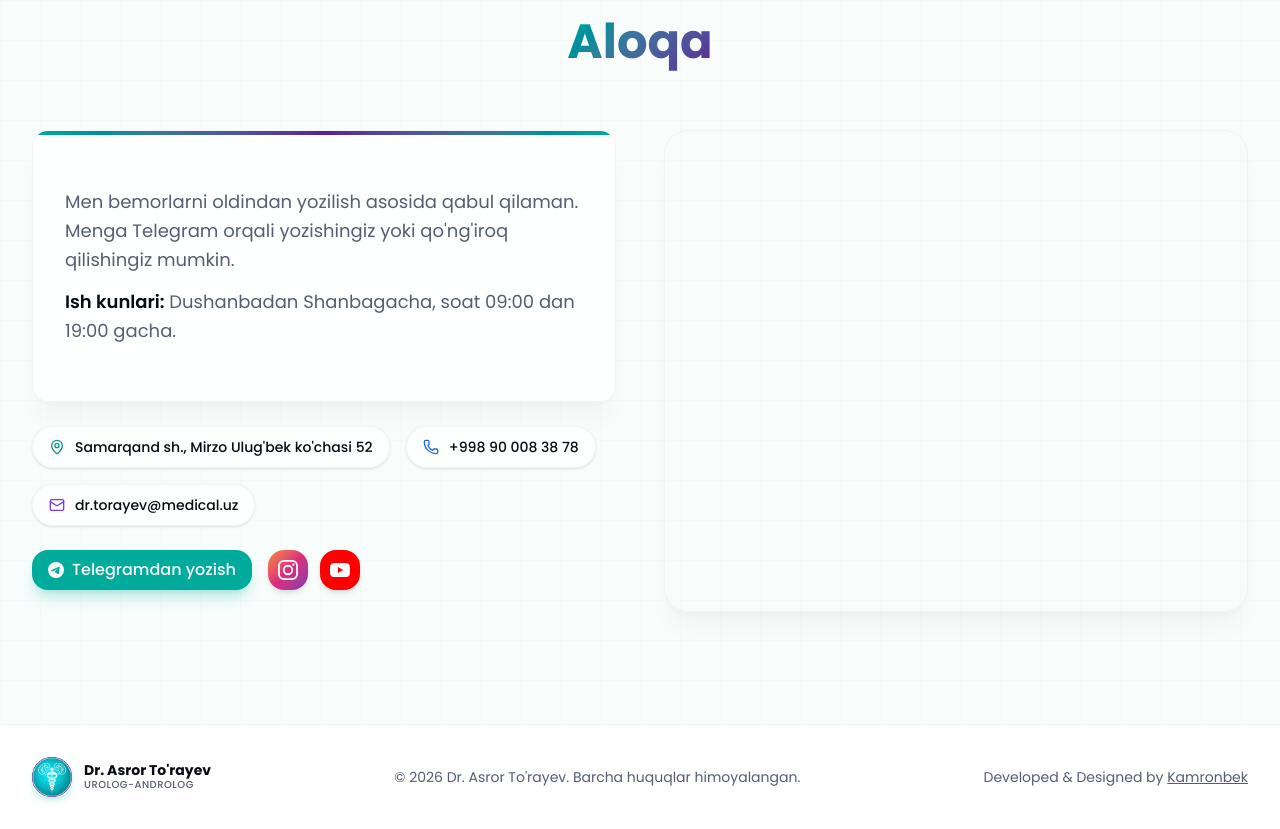
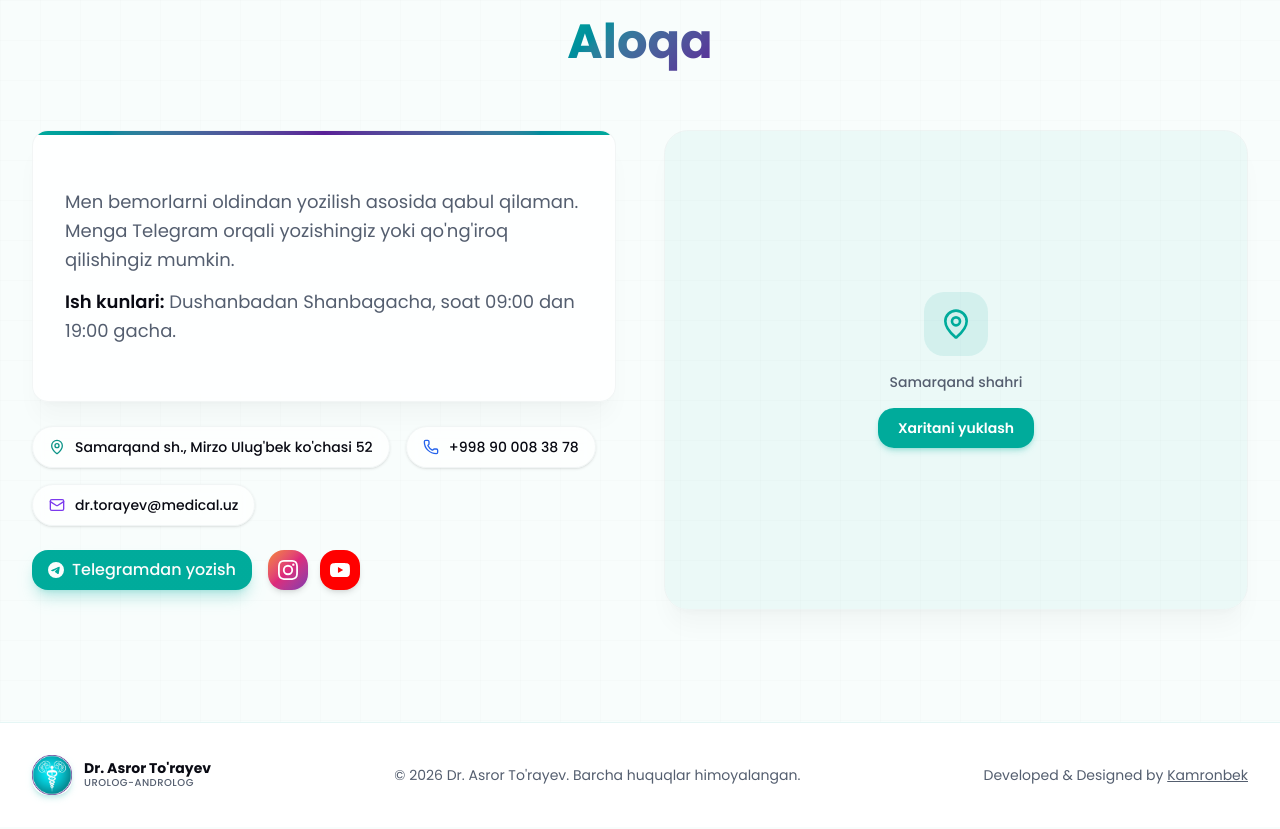
Before and after one commit to mrkamronbey/medical-landing, a Next.js app: page / in a window 1280 px wide. Shown: the part 6600-7429 px from the top of the page. Built offline with nearby package versions, Linux system fonts and the light colour scheme.

Commit message:
SEO update

```diff
--- a/app/page.tsx
+++ b/app/page.tsx
@@ -1,13 +1,15 @@
+import dynamic from "next/dynamic";
 import Navbar from "@/components/navbar";
 import Hero from "@/components/hero";
-import Services from "@/components/services";
-import DoctorInfo from "@/components/doctor-info";
-import SurgicalMethods from "@/components/surgical-methods";
-import WhyMe from "@/components/why-me";
-import Natijalar from "@/components/natijalar";
-import Clinics from "@/components/clinics";
-import Contact from "@/components/contact";
-import Footer from "@/components/footer";
+
+const DoctorInfo = dynamic(() => import("@/components/doctor-info"));
+const Clinics = dynamic(() => import("@/components/clinics"));
+const Services = dynamic(() => import("@/components/services"));
+const SurgicalMethods = dynamic(() => import("@/components/surgical-methods"));
+const WhyMe = dynamic(() => import("@/components/why-me"));
+const Natijalar = dynamic(() => import("@/components/natijalar"));
+const Contact = dynamic(() => import("@/components/contact"));
+const Footer = dynamic(() => import("@/components/footer"));
 
 const jsonLd = {
   "@context": "https://schema.org",
--- a/components/contact.tsx
+++ b/components/contact.tsx
@@ -1,5 +1,6 @@
 "use client";
 
+import { useState } from "react";
 import { motion } from "framer-motion";
 import { Button } from "@/components/ui/button";
 import { Phone, Mail, MapPin } from "lucide-react";
@@ -28,7 +29,10 @@ const contactItems = [
   },
 ];
 
+const MAP_SRC = "https://yandex.uz/map-widget/v1/?ll=66.960000%2C39.650000&z=13&l=map&pt=66.960000%2C39.650000%2Cpm2rdm";
+
 export default function Contact() {
+  const [mapLoaded, setMapLoaded] = useState(false);
   return (
     <section id="aloqa" className="relative py-20 md:py-28">
       <div className="relative max-w-7xl mx-auto px-4 sm:px-6 lg:px-8">
@@ -170,16 +174,31 @@ export default function Contact() {
             viewport={{ once: true }}
             transition={{ duration: 0.5 }}
           >
-            <div className="rounded-3xl overflow-hidden border border-border/40 shadow-xl shadow-black/3 h-full">
+            <div className="rounded-3xl overflow-hidden border border-border/40 shadow-xl shadow-black/3 h-full min-h-[400px] sm:min-h-[480px] relative">
+              {mapLoaded ? (
                 <iframe
-                src="https://yandex.uz/map-widget/v1/?ll=66.960000%2C39.650000&z=13&l=map&pt=66.960000%2C39.650000%2Cpm2rdm"
+                  src={MAP_SRC}
                   width="100%"
                   height="100%"
-                className="w-full h-full min-h-[400px] sm:min-h-[480px] block"
+                  className="absolute inset-0 w-full h-full block"
                   style={{ border: 0, margin: 0, padding: 0 }}
                   allowFullScreen
                   title="Samarqand shahri xaritasi"
                 />
+              ) : (
+                <div className="absolute inset-0 flex flex-col items-center justify-center gap-4 bg-primary/5">
+                  <div className="w-16 h-16 rounded-2xl bg-primary/10 flex items-center justify-center">
+                    <MapPin className="w-8 h-8 text-primary" />
+                  </div>
+                  <p className="text-sm text-muted-foreground font-medium">Samarqand shahri</p>
+                  <button
+                    onClick={() => setMapLoaded(true)}
+                    className="px-5 py-2.5 rounded-xl bg-primary text-white text-sm font-semibold hover:bg-primary/90 transition-colors shadow-md shadow-primary/25"
+                  >
+                    Xaritani yuklash
+                  </button>
+                </div>
+              )}
             </div>
           </motion.div>
         </div>
```
Lines whose indentation alone changed are shown as unchanged.
